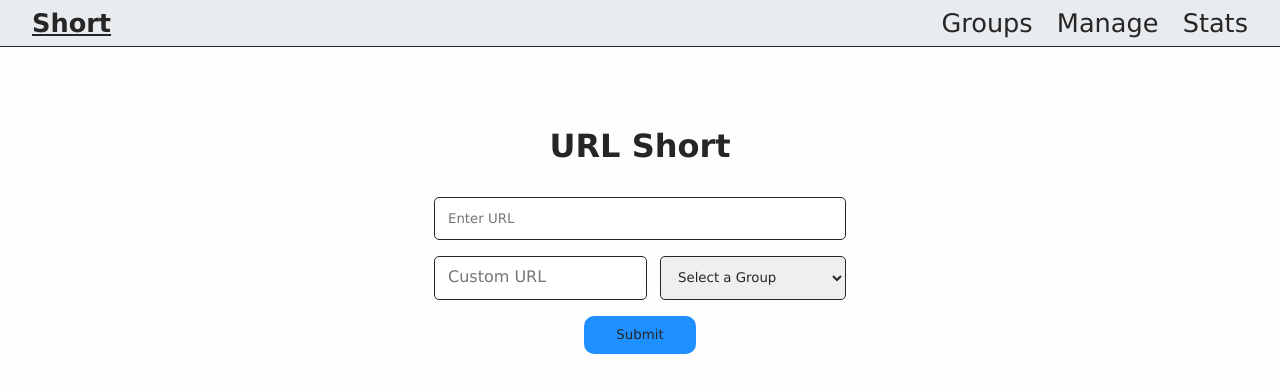
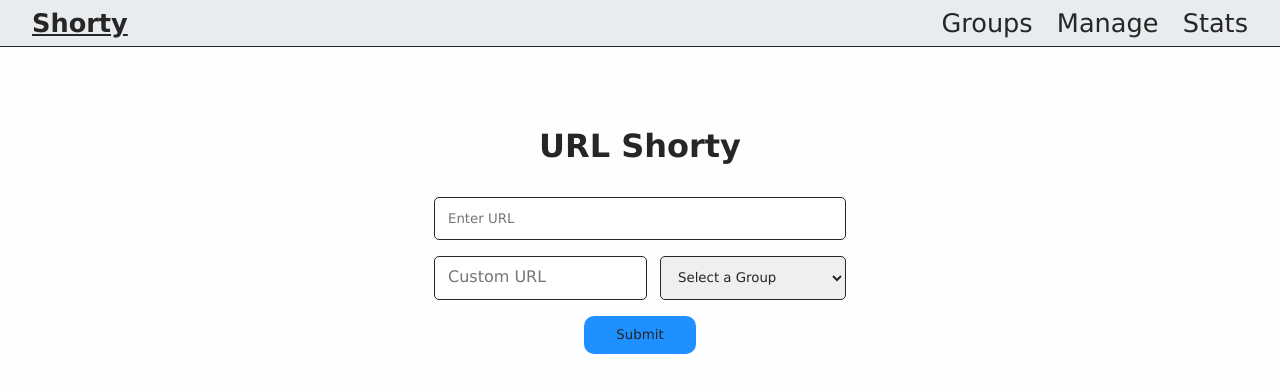
Before and after one commit to MiaTzatzikiMiaPatates/url-shorty, a website with bundled scripts: page front-end/index.html in a window 1280 px wide. Built offline with nearby package versions, Linux system fonts and the light colour scheme; files whose address does not match are found by name.

Commit message:
name changes

```diff
--- a/backend/package.json
+++ b/backend/package.json
@@ -1,5 +1,5 @@
 {
-  "name": "url-short-backend",
+  "name": "url-shorty-backend",
   "version": "1.0.0",
   "main": "dist/index.js",
   "type": "module",
--- a/front-end/index.html
+++ b/front-end/index.html
@@ -5,7 +5,7 @@
     <meta charset="UTF-8">
     <meta name="viewport" content="width=device-width, initial-scale=1.0">
     <link rel="stylesheet" href="public/styles/main.css" type="text/css">
-    <title>URL Short</title>
+    <title>URL Shorty</title>
     <script defer src="dist/utils/hamburger-menu.js" type="module"></script>
     <script defer src="dist/scripts/index.js" type="module"></script>
 </head>
@@ -13,7 +13,7 @@
 <body>
     <header>
         <nav>
-            <a href="#">Short</a>
+            <a href="#">Shorty</a>
 
             <button id="menu-toggle"><img src="public/resources/burger-bar.png" id="burger-bar" alt="Burger Bar Icon"></button>
 
@@ -25,7 +25,7 @@
         </nav>
     </header>
     <main>
-        <h1>URL Short</h1>
+        <h1>URL Shorty</h1>
 
         <form id="short-url-form">
             <input type="url" placeholder="Enter URL" id="url-input" required>
```
Also changed, not shown: front-end/public/pages/groups.html (+2 -2 lines), front-end/public/pages/manage.html (+2 -2 lines), front-end/public/pages/stats.html (+2 -2 lines), package.json (+4 -4 lines), 2 other files.
